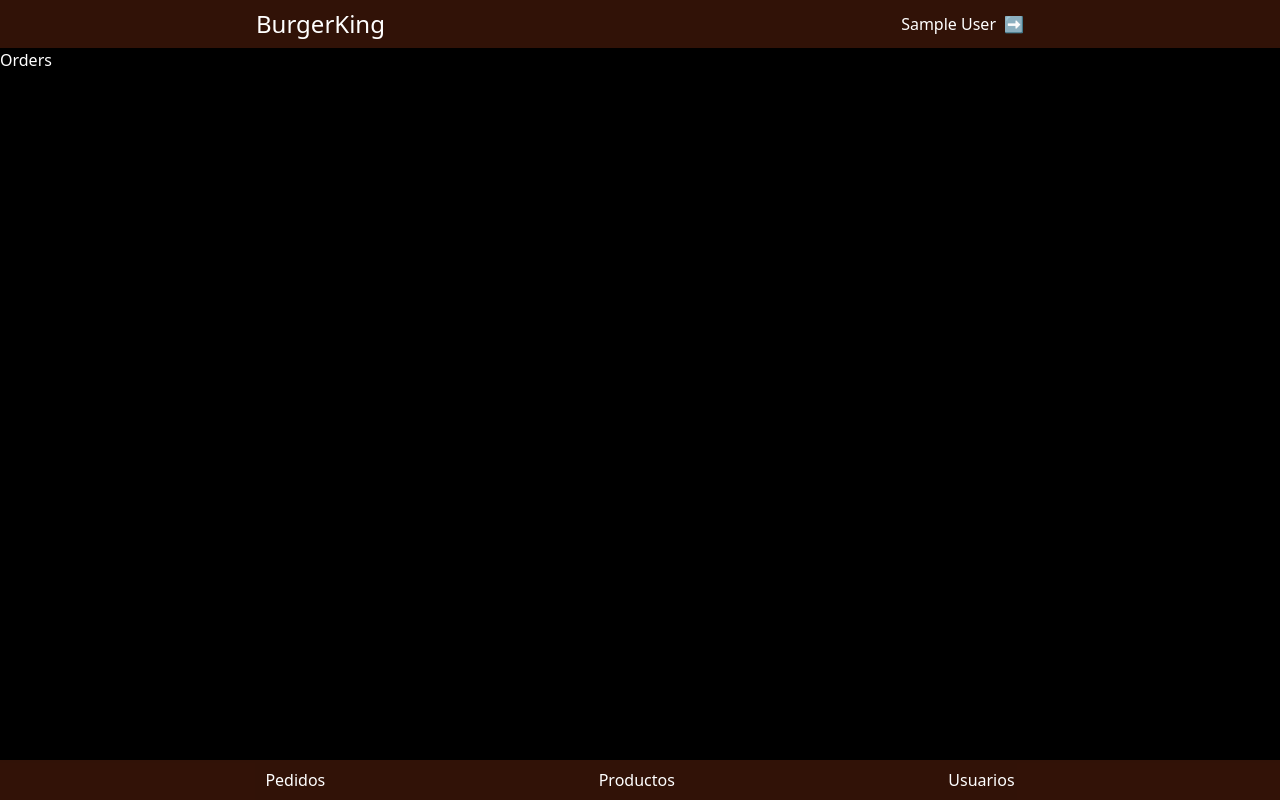
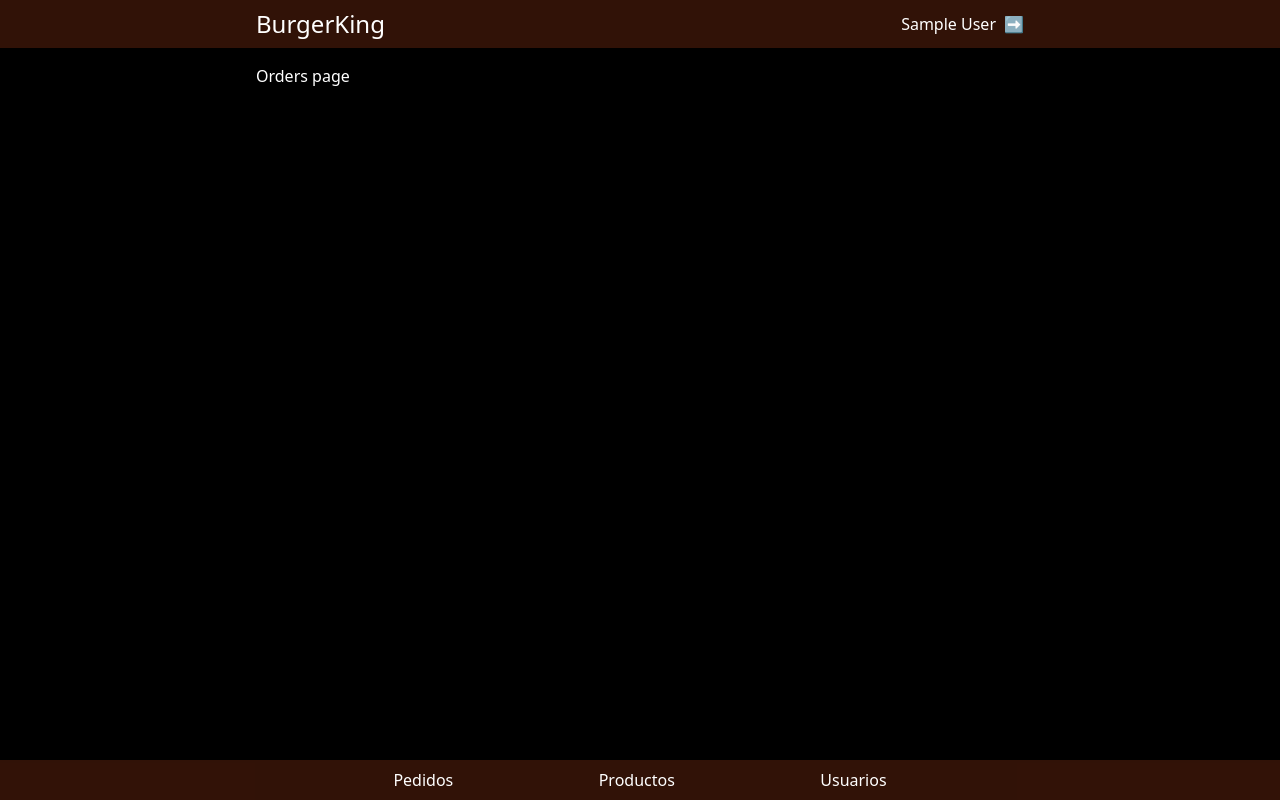
Before and after one commit to carlos-duran/burgerking, a React (Vite) app: page /orders in a window 1280 px wide. Built offline with nearby package versions, Linux system fonts and the light colour scheme; sample sign-in values are in the browser's storage.

Commit message:
add base styles

```diff
--- a/src/components/pages/dashboard/Header.tsx
+++ b/src/components/pages/dashboard/Header.tsx
@@ -4,7 +4,7 @@ export const Header = () => {
   const { logout, user } = useAuth();
 
   return (
-    <header className="px-4 py-2 bg-orange-900/40">
+    <header className="bg-orange-900/40 px-4 py-2">
       <div className="max-w-3xl mx-auto flex justify-between items-center">
         <div className="text-2xl">BurgerKing</div>
         <div className="flex gap-2">
--- a/src/components/pages/dashboard/Nav.tsx
+++ b/src/components/pages/dashboard/Nav.tsx
@@ -8,7 +8,8 @@ export const Nav = () => {
   const { user } = useAuth();
 
   return (
-    <nav className="bg-orange-900/40 flex justify-evenly [&>a]:p-2">
+    <div className="bg-orange-900/40">
+      <nav className="max-w-3xl mx-auto flex justify-evenly [&>a]:p-2">
         {items
           .filter((item) => item.roles.includes(user!.role))
           .map((item) => (
@@ -17,5 +18,6 @@ export const Nav = () => {
             </Link>
           ))}
       </nav>
+    </div>
   );
 };
--- a/src/components/pages/dashboard/menu/Menu.tsx
+++ b/src/components/pages/dashboard/menu/Menu.tsx
@@ -10,5 +10,9 @@ export const Menu = () => {
     return <Navigate to="/" />;
   }
 
-  return <div>Menu page</div>;
+  return (
+    <div className="p-4">
+      <div className="max-w-3xl mx-auto">Menu page</div>
+    </div>
+  );
 };
--- a/src/components/pages/dashboard/orders/Orders.tsx
+++ b/src/components/pages/dashboard/orders/Orders.tsx
@@ -10,5 +10,9 @@ export const Orders = () => {
     return <Navigate to="/" />;
   }
 
-  return <div>Orders</div>;
+  return (
+    <div className="p-4">
+      <div className="max-w-3xl mx-auto">Orders page</div>
+    </div>
+  );
 };
--- a/src/components/pages/dashboard/products/Products.tsx
+++ b/src/components/pages/dashboard/products/Products.tsx
@@ -10,5 +10,9 @@ export const Products = () => {
     return <Navigate to="/" />;
   }
 
-  return <div>Products</div>;
+  return (
+    <div className="p-4">
+      <div className="max-w-3xl mx-auto">Products page</div>
+    </div>
+  );
 };
--- a/src/components/pages/dashboard/users/Users.tsx
+++ b/src/components/pages/dashboard/users/Users.tsx
@@ -10,5 +10,9 @@ export const Users = () => {
     return <Navigate to="/" />;
   }
 
-  return <div>Users</div>;
+  return (
+    <div className="p-4">
+      <div className="max-w-3xl mx-auto">Users page</div>
+    </div>
+  );
 };
```
Lines whose indentation alone changed are shown as unchanged.
